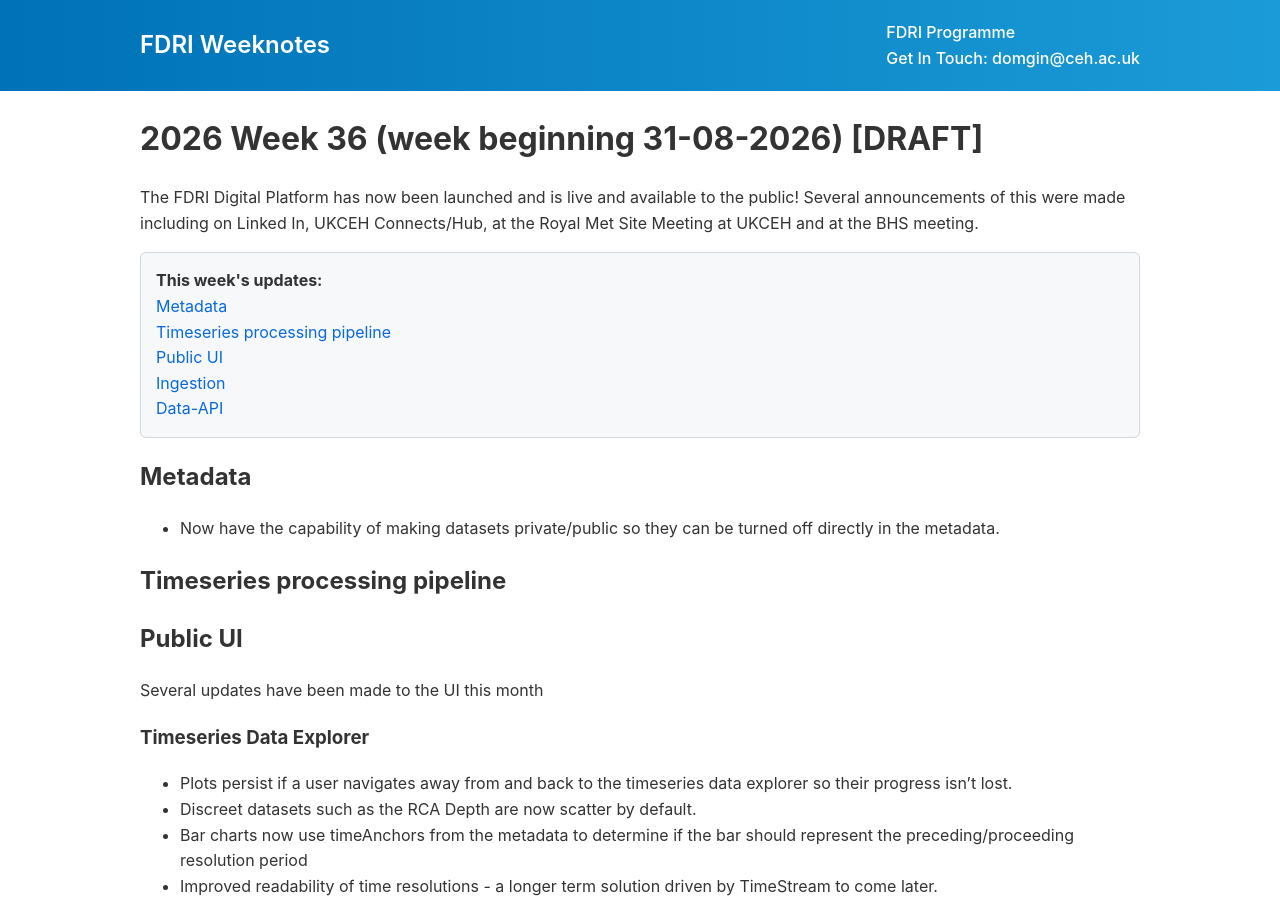
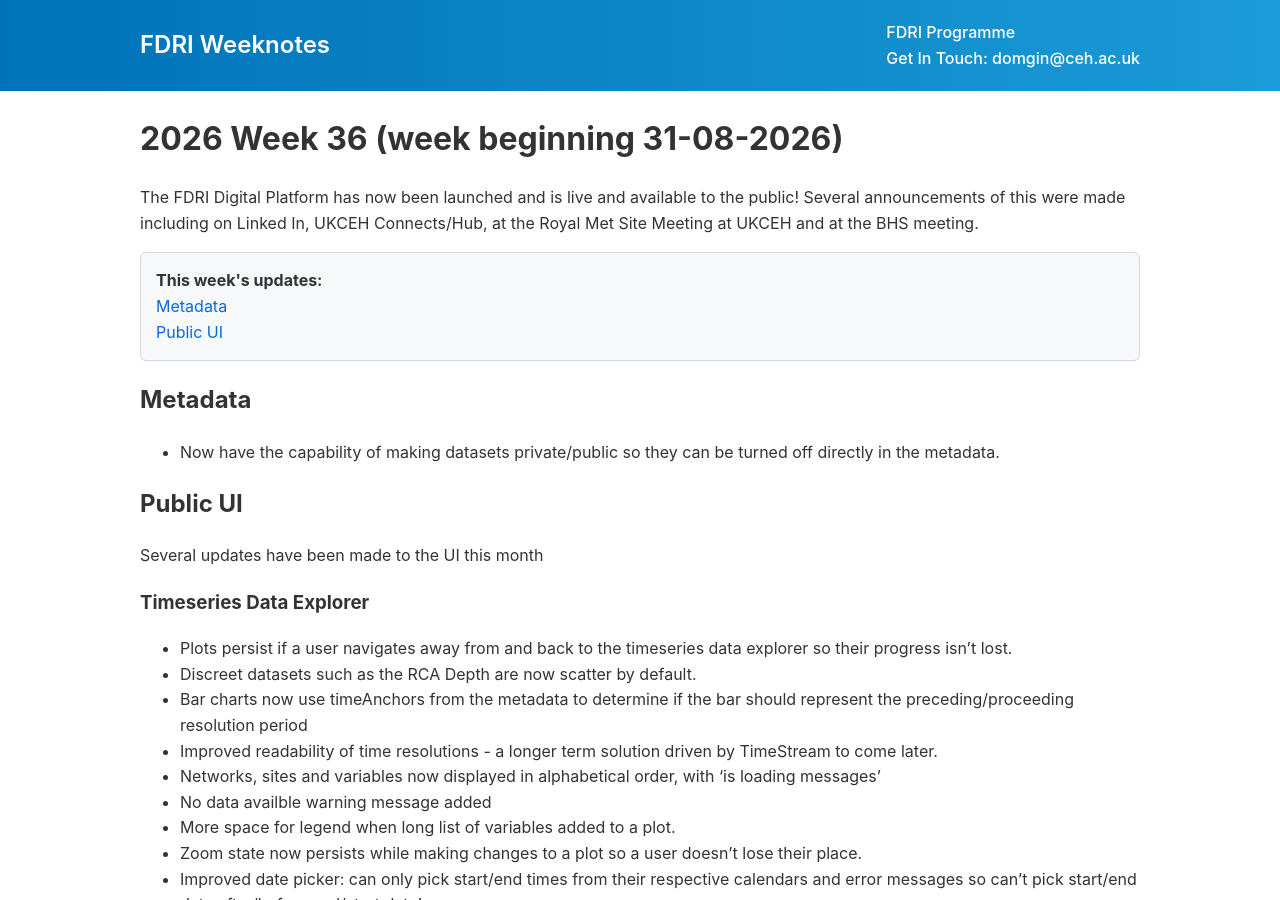
Before and after one commit to NERC-CEH/fdri_words, a Jekyll site: the page built from weeknotes/2026/36.md, in a window 1280 px wide and 900 px high. Built offline with Jekyll 4.4.1, drawn with Linux system fonts in a browser that asks for light colours; our own code applies the rules of GitHub Pages for plain Markdown files.

Commit message:
Update 36.md

```diff
--- a/weeknotes/2026/36.md
+++ b/weeknotes/2026/36.md
@@ -1,12 +1,10 @@
-# 2026 Week 36 (week beginning 31-08-2026) [DRAFT]
+# 2026 Week 36 (week beginning 31-08-2026)
 
 The FDRI Digital Platform has now been launched and is live and available to the public! Several announcements of this were made including on
 Linked In, UKCEH Connects/Hub, at the Royal Met Site Meeting at UKCEH and at the BHS meeting.
 
 ## Metadata
 - Now have the capability of making datasets private/public so they can be turned off directly in the metadata.
-
-## Timeseries processing pipeline
 
 ## Public UI
 Several updates have been made to the UI this month
@@ -46,7 +44,3 @@ Usability has been improved in a number of ways:
 
 ### Other
 Several content updates have been made to the FAQs, licensing content and links and case studies page.
-
-## Ingestion
-
-## Data-API
```
